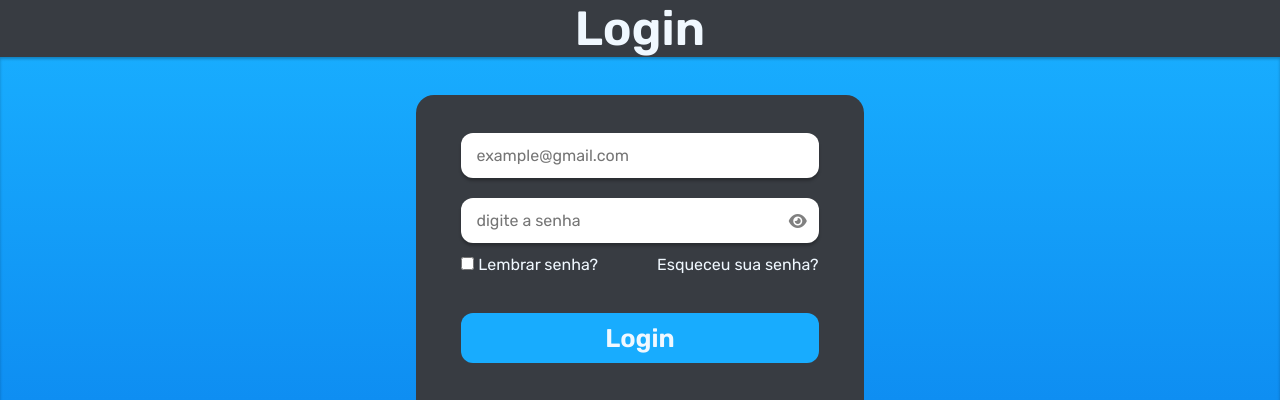
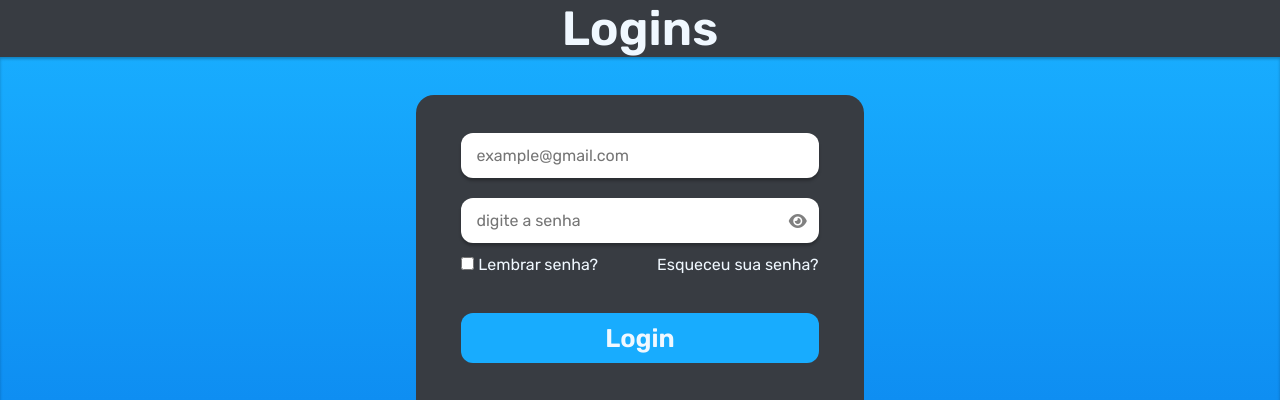
Before and after one commit to JheniferMatos/Login, a plain HTML site: page index.html in a window 1280 px wide. Shown: the top 400 px of the page. Drawn offline with Linux system fonts and the light colour scheme.

Commit message:
Update index.html

```diff
--- a/index.html
+++ b/index.html
@@ -16,7 +16,7 @@
 </head>
 <body>
     <header>
-        <h1>Login</h1>
+        <h1>Logins</h1>
     </header>
 
     <main>
```
